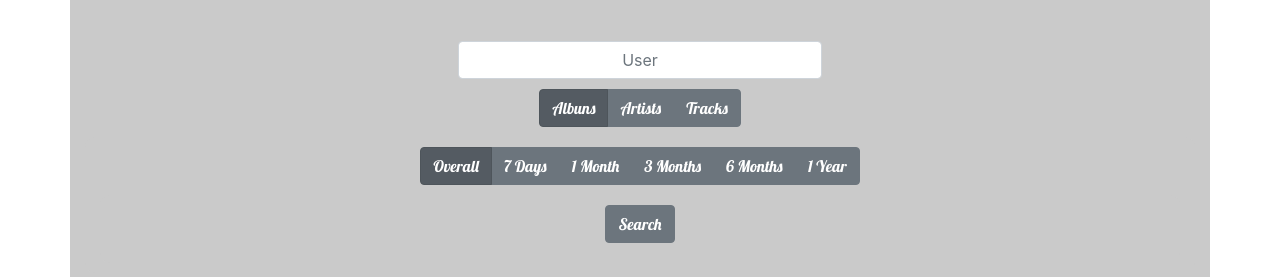
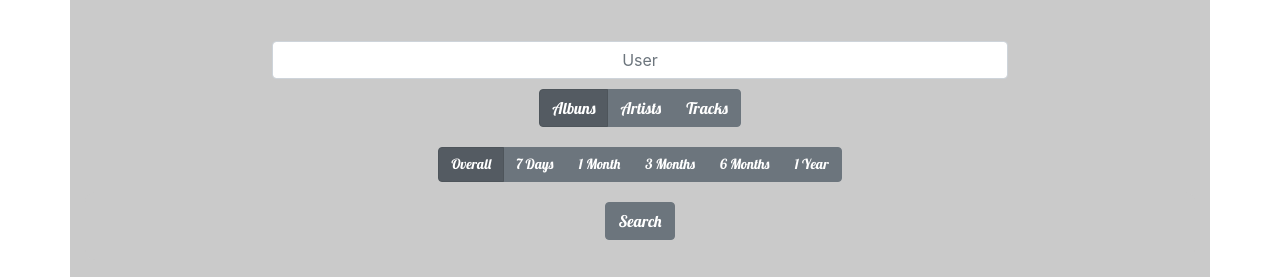
Before and after one commit to guoliv3ira/LastFM-top-10, a plain HTML site: page index.html in a window 1280 px wide. Shown: the part 91-368 px from the top of the page. Drawn offline with nearby package versions, Linux system fonts and the light colour scheme.

Commit message:
font-size

```diff
--- a/css/style.css
+++ b/css/style.css
@@ -23,11 +23,6 @@ body{
 }
 .central .btn{
     margin: 10px 0;
-}
-
-.pesquisa{
-    margin: 10px;
-
 }
 
 .btn-secondary{
@@ -77,3 +72,7 @@ body{
     color: black;
 
 }
+
+.times label{
+    font-size: 14px;
+}
--- a/index.html
+++ b/index.html
@@ -16,12 +16,12 @@
         <h1>LastFM Top 10</h1>
 
         <div class="searchBox form-row">
-            <div class="col"></div>
+            <div class="col-2"></div>
             <div class="col"><label for="user"></label>
                 <input type="text" class="user form-control col" name="user" placeholder="User">
 
             </div>
-            <div class="col"></div>
+            <div class="col-2"></div>
         </div>
 
         <div class="btn-group btn-group-toggle" data-toggle="buttons">
@@ -44,7 +44,7 @@
 
         </form> -->
 
-<div class="container central align-center">
+<div class=" times align-center">
         <div class="btn-group btn-group-toggle" data-toggle="buttons">
             <label class="btn btn-secondary active" id="overall">
               <input type="radio" name="options"  autocomplete="off" checked> Overall
@@ -87,7 +87,7 @@
 
         </ul>
             </div>
-
+          </div>
 
             <div class="footer-copyright text-center py-3">Desenvolvido por:
               <a href="https://github.com/guoliv3ira/"> Gustavo Oliveira</a>
```
